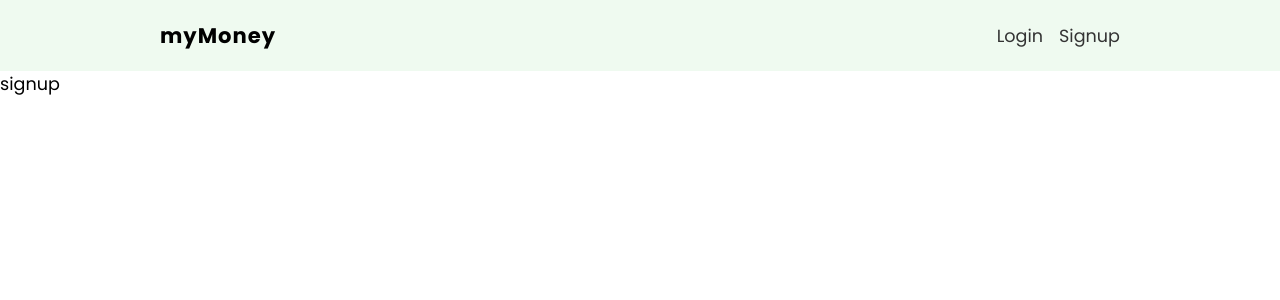
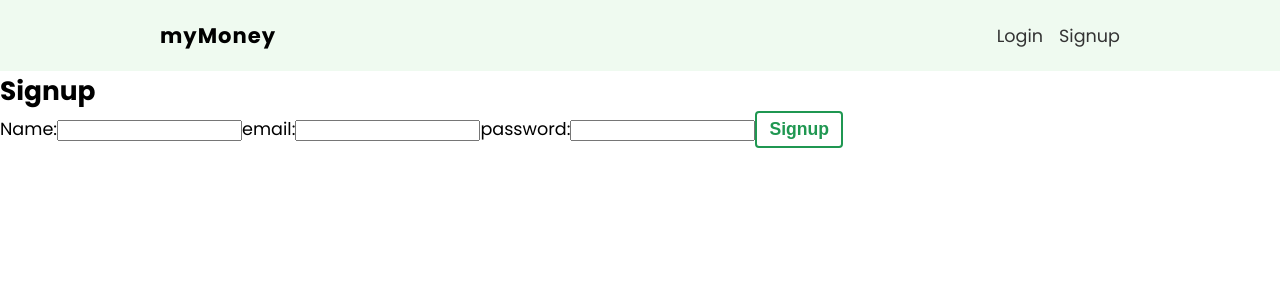
Before and after one commit to marksav85/my-money, a React (Vite) app: page /signup in a window 1280 px wide. Shown: the top 300 px of the page. Built offline with nearby package versions, Linux system fonts and the light colour scheme.

Commit message:
Add signup form with input fields and form submission handling

```diff
--- a/src/pages/signup/signup.jsx
+++ b/src/pages/signup/signup.jsx
@@ -1,5 +1,47 @@
+import { useState } from "react";
+
+// styles
 import styles from "./Signup.module.css";
 
 export default function Signup() {
-  return <div>signup</div>;
+  const [name, setName] = useState("");
+  const [email, setEmail] = useState("");
+  const [password, setPassword] = useState("");
+
+  const handleSubmit = (e) => {
+    e.preventDefault();
+    console.log("name:", name);
+    console.log("email:", email);
+    console.log("password:", password);
+  };
+  return (
+    <form onSubmit={handleSubmit} className={styles["signup-form"]}>
+      <h2>Signup</h2>
+      <label>
+        <span>Name:</span>
+        <input
+          type="name"
+          onChange={(e) => setName(e.target.value)}
+          value={name}
+        />
+      </label>
+      <label>
+        <span>email:</span>
+        <input
+          type="email"
+          onChange={(e) => setEmail(e.target.value)}
+          value={email}
+        />
+      </label>
+      <label>
+        <span>password:</span>
+        <input
+          type="password"
+          onChange={(e) => setPassword(e.target.value)}
+          value={password}
+        />
+      </label>
+      <button className="btn">Signup</button>
+    </form>
+  );
 }
```
